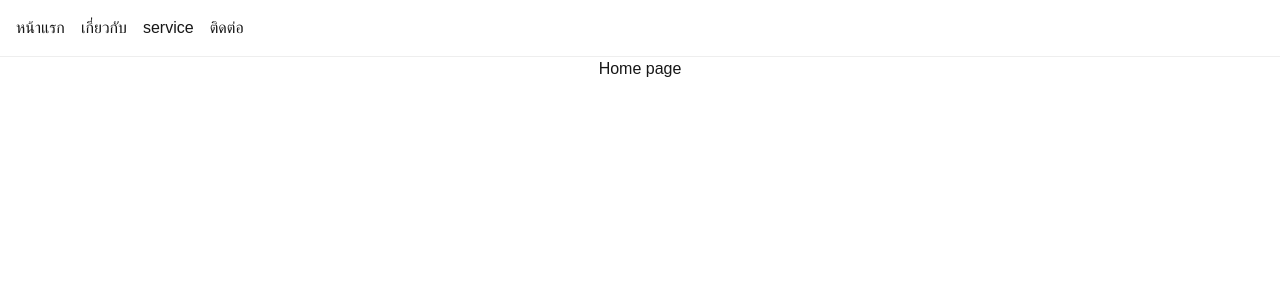
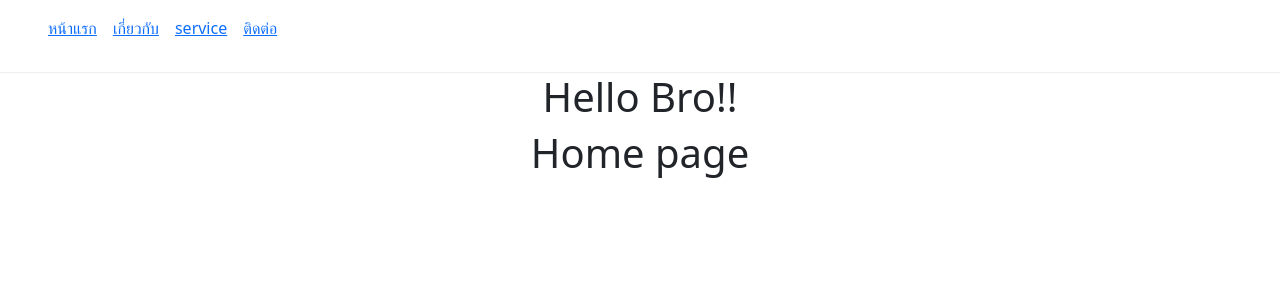
Before and after one commit to Onchuma057/frontendd, a Next.js app: page / in a window 1280 px wide. Shown: the top 300 px of the page. Built offline with nearby package versions, Linux system fonts and the light colour scheme.

Commit message:
Update layout.js

```diff
--- a/app/layout.js
+++ b/app/layout.js
@@ -1,6 +1,8 @@
 import { Geist, Geist_Mono } from "next/font/google";
 import "./globals.css";
 import Navigation from "./components/navigation";
+import 'bootstrap/dist/css/bootstrap.min.css';
+import 'bootstrap-icons/font/bootstrap-icons.css';
 
 const geistSans = Geist({
   variable: "--font-geist-sans",
@@ -24,7 +26,10 @@ export default function RootLayout({ children }) {
         className={`${geistSans.variable} ${geistMono.variable} antialiased`}
       >
         <Navigation />
+        <h1><center>Hello Bro!!</center></h1>
         {children}
+        <div class="container">
+       </div>
       </body>
     </html>
   );
```
